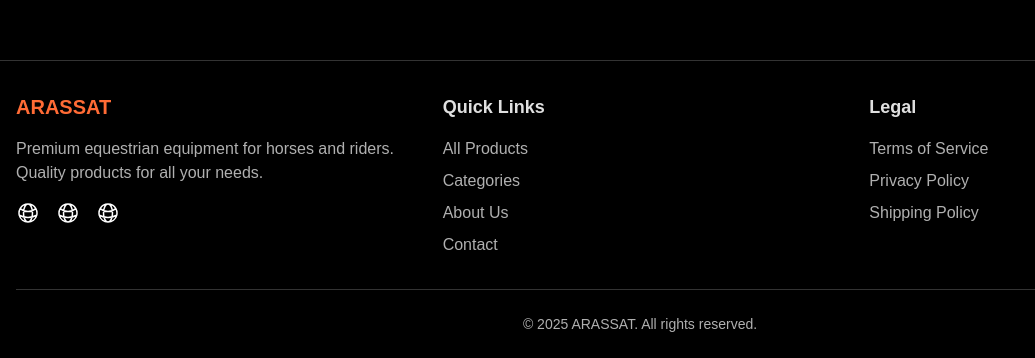
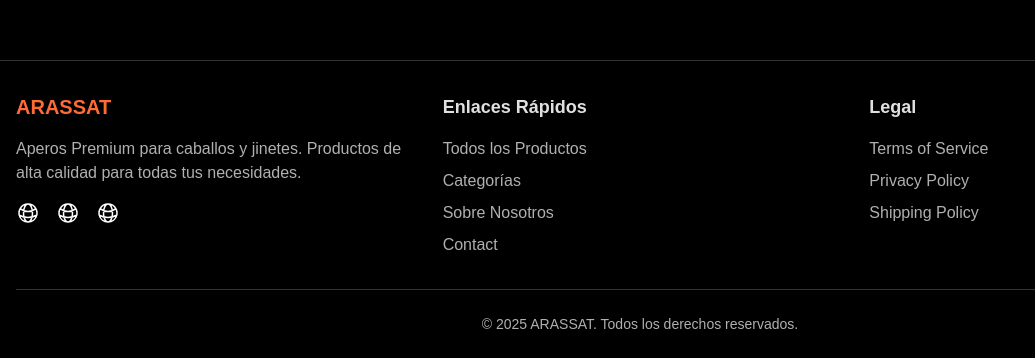
Before and after one commit to TheLifeOfMV/ARASSAT, a Next.js app in the folder arassat-ecommerce/: page / in a window 1280 px wide. Shown: the part 821-1179 px from the top of the page, without its empty margins (0-1035 px from the left). Built offline with nearby package versions, Linux system fonts and the light colour scheme.

Commit message:
Components translated

```diff
--- a/arassat-ecommerce/src/app/page.tsx
+++ b/arassat-ecommerce/src/app/page.tsx
@@ -2,13 +2,13 @@
 
 export default function Home() {
   return (
-    <Layout title="Home" description="Welcome to ARASSAT - Premium Equestrian E-commerce">
+    <Layout title="Home" description="Bienvenidos a ARASSAT - Tienda de aperos Premium">
       <div className="text-center py-12">
         <h1 className="text-4xl md:text-5xl font-bold text-text-white mb-6">
-          Welcome to <span className="text-accent-orange">ARASSAT</span>
+          Bienvenidos a <span className="text-accent-orange">ARASSAT</span>
         </h1>
         <p className="text-text-light-gray text-lg mb-8 max-w-2xl mx-auto">
-          Premium equestrian equipment for horses and riders. Discover our collection of high-quality products.
+          Aperos Premium para caballos y jinetes. Descubre nuestra colección de productos de alta calidad.
         </p>
         <div className="flex justify-center space-x-4">
           <button className="bg-accent-orange hover:bg-hover-orange text-text-white px-6 py-3 rounded-md transition-colors duration-300">
--- a/arassat-ecommerce/src/components/layout/Footer.tsx
+++ b/arassat-ecommerce/src/components/layout/Footer.tsx
@@ -13,7 +13,7 @@
               {companyName || SITE_NAME}
             </h3>
             <p className="text-text-gray mb-4">
-              Premium equestrian equipment for horses and riders. Quality products for all your needs.
+              Aperos Premium para caballos y jinetes. Productos de alta calidad para todas tus necesidades.
             </p>
             <div className="flex space-x-4">
               {SOCIAL_LINKS.map((link) => (
@@ -47,21 +47,21 @@
 
           {/* Quick Links */}
           <div>
-            <h3 className="text-text-light-gray font-semibold text-lg mb-4">Quick Links</h3>
+            <h3 className="text-text-light-gray font-semibold text-lg mb-4">Enlaces Rápidos</h3>
             <ul className="space-y-2">
               <li>
                 <Link href="/products" className="text-text-gray hover:text-accent-orange transition-colors duration-300">
-                  All Products
+                  Todos los Productos
                 </Link>
               </li>
               <li>
                 <Link href="/categories" className="text-text-gray hover:text-accent-orange transition-colors duration-300">
-                  Categories
+                  Categorías
                 </Link>
               </li>
               <li>
                 <Link href="/about" className="text-text-gray hover:text-accent-orange transition-colors duration-300">
-                  About Us
+                  Sobre Nosotros
                 </Link>
               </li>
               <li>
@@ -89,7 +89,7 @@
 
         {/* Copyright */}
         <div className="border-t border-border-color mt-8 pt-6 text-center text-text-gray text-sm">
-          <p>© {year} {companyName || SITE_NAME}. All rights reserved.</p>
+          <p>© {year} {companyName || SITE_NAME}. Todos los derechos reservados.</p>
         </div>
       </div>
     </footer>
```
